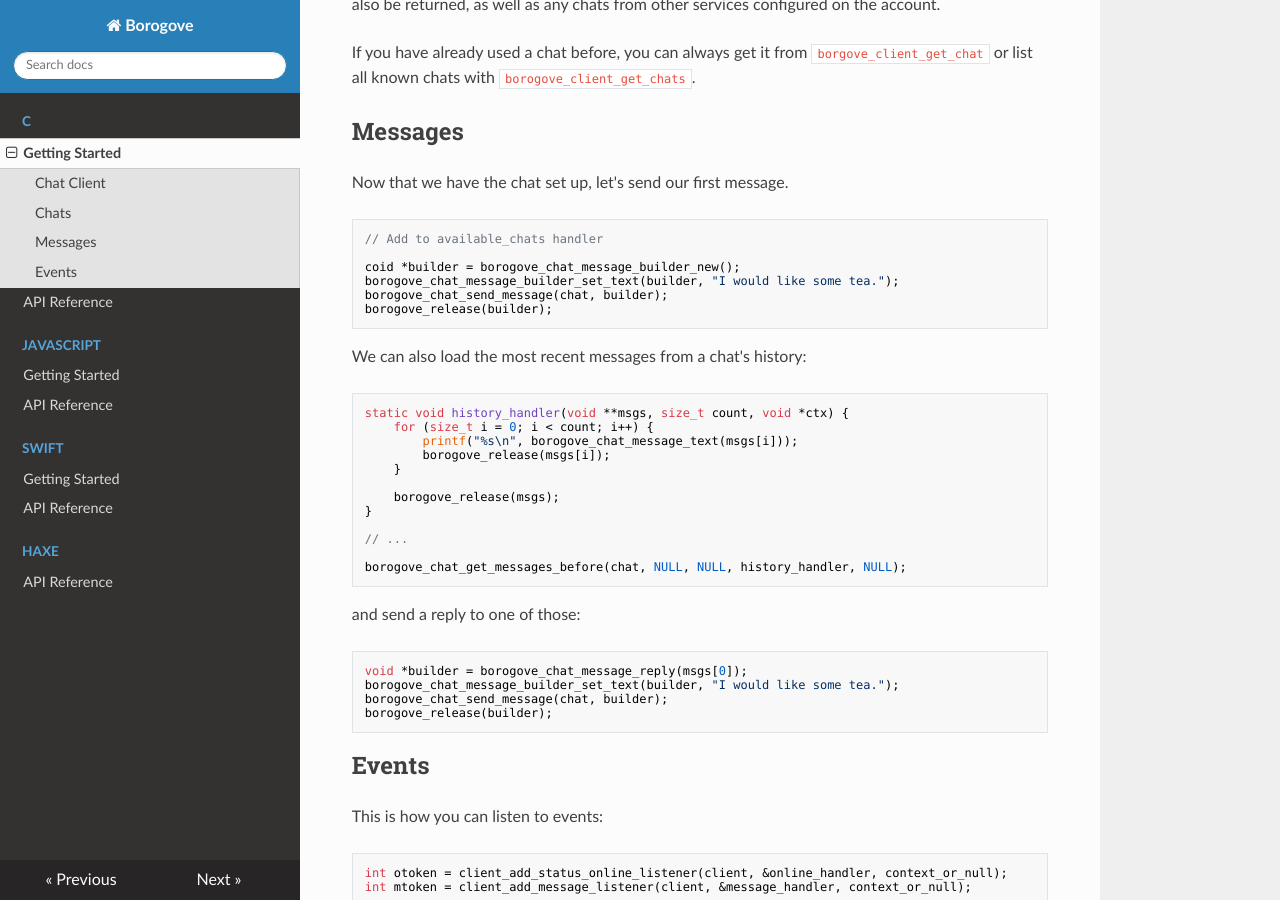
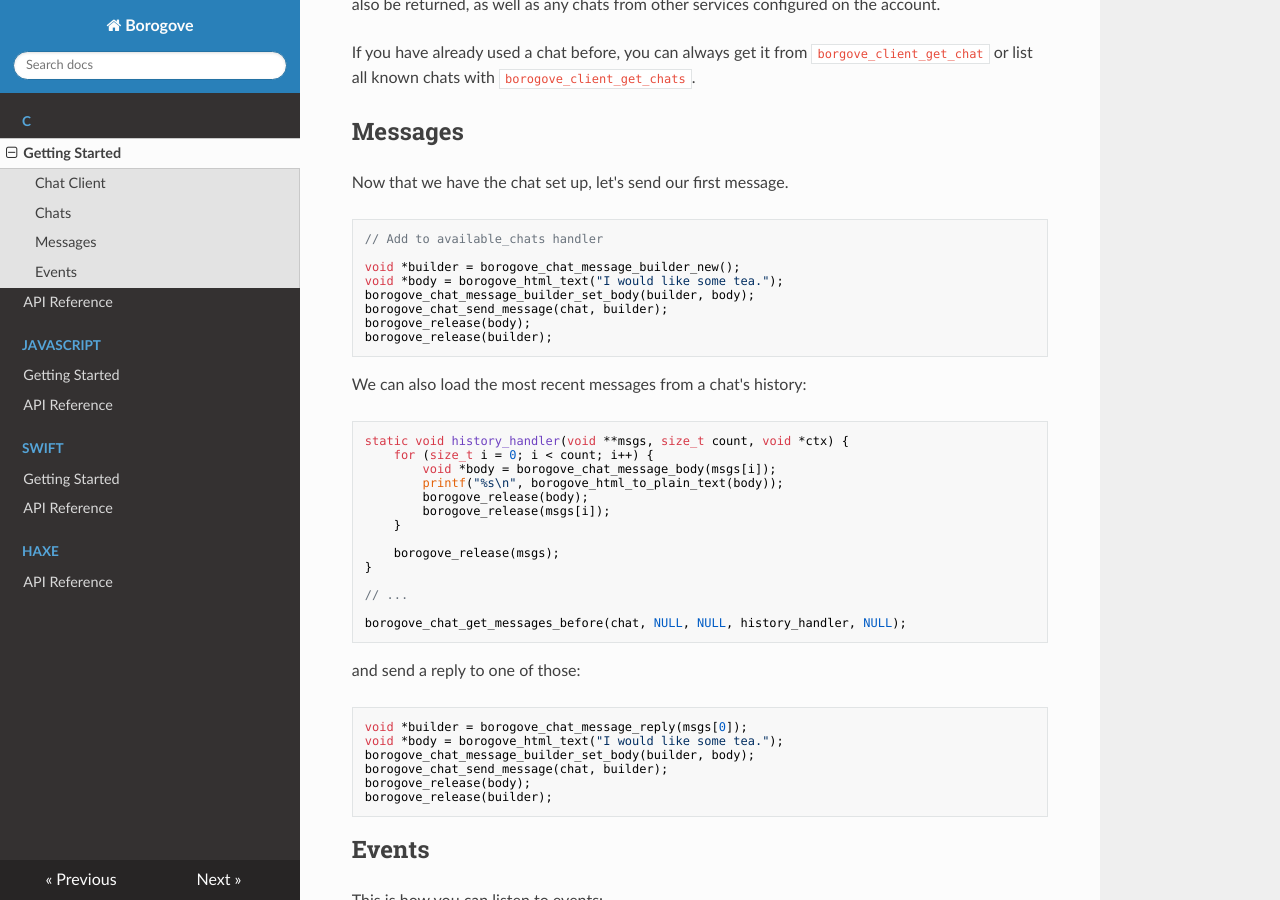
Before and after one commit to snikket-im/snikket-sdk, an MkDocs documentation site: the page built from docs/c/index.md, in a window 1280 px wide and 900 px high, scrolled down 1573 px. Built offline with MkDocs 1.6.1, drawn with Linux system fonts in a browser that asks for light colours; nearby versions of some CDN libraries.

Commit message:
Update getting started docs

````diff
--- a/docs/c/index.md
+++ b/docs/c/index.md
@@ -85,9 +85,11 @@ Now that we have the chat set up, let's send our first message.
 ```c
 // Add to available_chats handler
 
-coid *builder = borogove_chat_message_builder_new();
-borogove_chat_message_builder_set_text(builder, "I would like some tea.");
+void *builder = borogove_chat_message_builder_new();
+void *body = borogove_html_text("I would like some tea.");
+borogove_chat_message_builder_set_body(builder, body);
 borogove_chat_send_message(chat, builder);
+borogove_release(body);
 borogove_release(builder);
 ```
 
@@ -96,7 +98,9 @@ We can also load the most recent messages from a chat's history:
 ```c
 static void history_handler(void **msgs, size_t count, void *ctx) {
 	for (size_t i = 0; i < count; i++) {
-		printf("%s\n", borogove_chat_message_text(msgs[i]));
+		void *body = borogove_chat_message_body(msgs[i]);
+		printf("%s\n", borogove_html_to_plain_text(body));
+		borogove_release(body);
 		borogove_release(msgs[i]);
 	}
 
@@ -112,8 +116,10 @@ and send a reply to one of those:
 
 ```c
 void *builder = borogove_chat_message_reply(msgs[0]);
-borogove_chat_message_builder_set_text(builder, "I would like some tea.");
+void *body = borogove_html_text("I would like some tea.");
+borogove_chat_message_builder_set_body(builder, body);
 borogove_chat_send_message(chat, builder);
+borogove_release(body);
 borogove_release(builder);
 ```
 
````
Also changed, not shown: docs/js/index.md (+2 -2 lines), docs/swift/index.md (+3 -3 lines).
